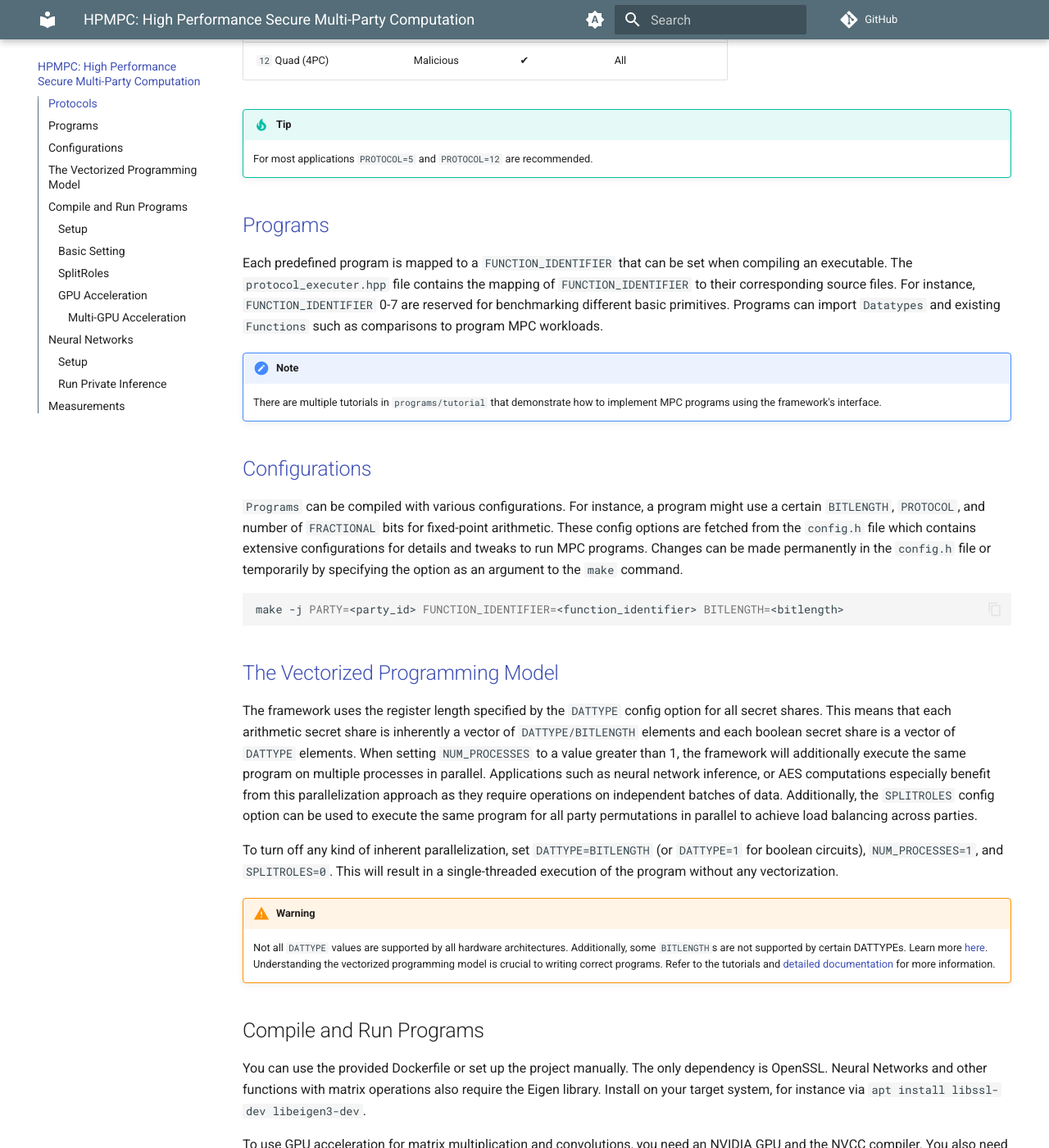
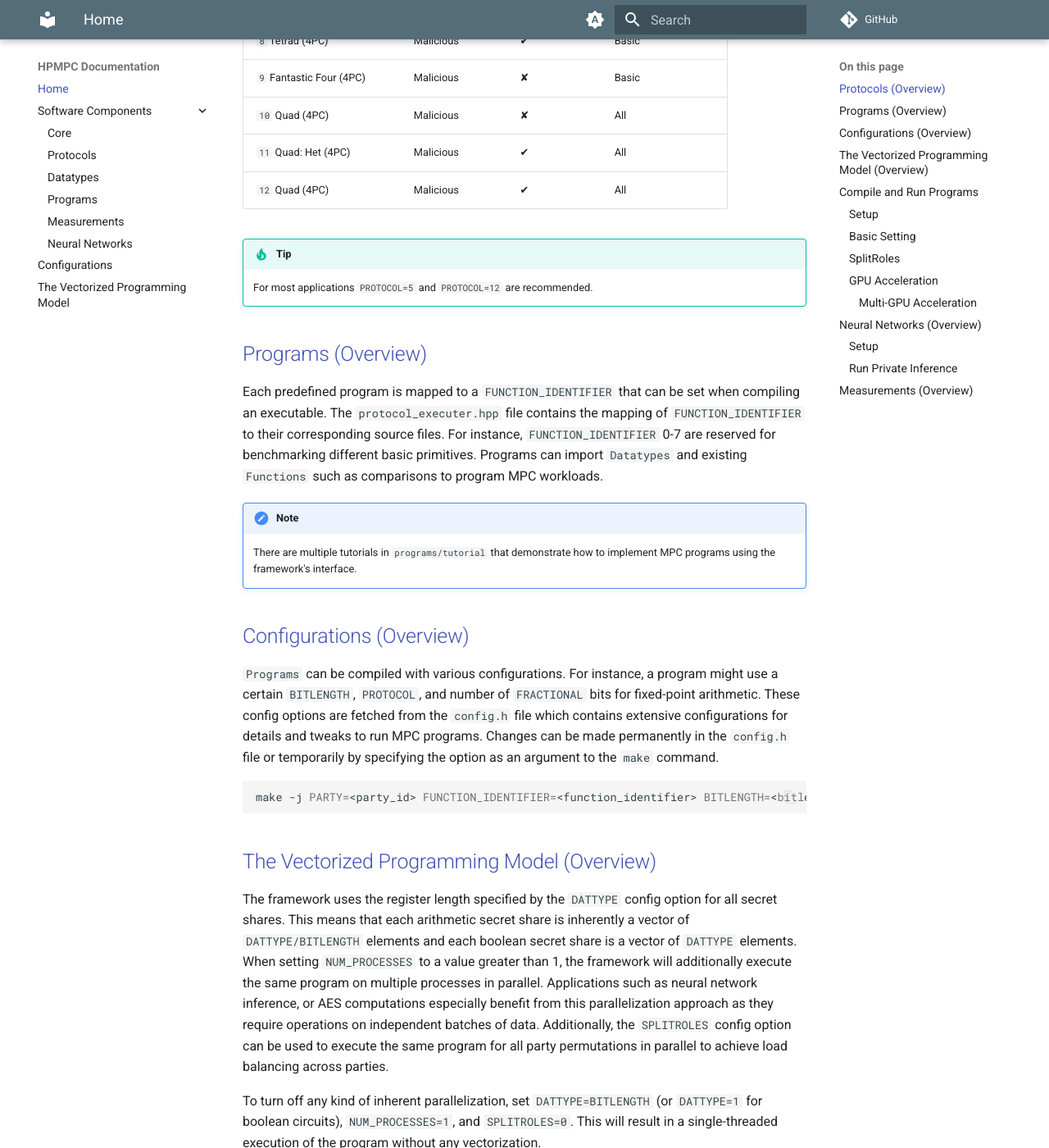
Before and after one commit to chart21/mkdocs-hpmpc, an MkDocs documentation site: the page built from docs/index.md, in a window 1280 px wide and 1400 px high, scrolled down 1807 px. Shown: the whole window at 82% size. Built offline with MkDocs 1.6.1 and Material for MkDocs 9.7.7, drawn with Linux system fonts in a browser that asks for light colours; comment, search, counter and statistics services are not loaded; some of the changed text lies outside the part shown.

````diff
--- a/docs/index.md
+++ b/docs/index.md
@@ -19,7 +19,7 @@ The framework is designed to be modular and extensible, allowing users to implem
     HPMPC also provides an extensive set of configuration options to customize MPC programs, optimize their performances, and support various hardware architectures. For more details, refer to [Configurations](configurations.md).
 
 
-## [Protocols](protocols.md)
+## [Protocols (Overview)](protocols.md)
 
 Out of the box, the framework provides multiple MPC protocols that support different primitives. The basic primitives cover secret sharing revealing, addition, and multiplication, which enables computing functions such as AES that do not require share conversion. Protocols supporting all primitives can also evaluate mixed circuits and fixed-point arithmetic.
 
@@ -46,7 +46,7 @@ Maliciously secure protocols print a terminal message when a hash-based consiste
 !!! Tip
     For most applications `PROTOCOL=5` and `PROTOCOL=12` are recommended.
 
-## [Programs](programs.md)
+## [Programs (Overview)](programs.md)
 
 Each predefined program is mapped to a `FUNCTION_IDENTIFIER` that can be set when compiling an executable.
 The `protocol_executer.hpp` file contains the mapping of `FUNCTION_IDENTIFIER` to their corresponding source files.
@@ -56,7 +56,7 @@ Programs can import `Datatypes` and existing `Functions` such as comparisons to
 !!! Note
     There are multiple tutorials in `programs/tutorial` that demonstrate how to implement MPC programs using the framework's interface.
 
-## [Configurations](configurations.md)
+## [Configurations (Overview)](configurations.md)
 
 `Programs` can be compiled with various configurations. For instance, a program might use a certain `BITLENGTH`, `PROTOCOL`, and number of `FRACTIONAL` bits for fixed-point arithmetic.
 These config options are fetched from the `config.h` file which contains extensive configurations for details and tweaks to run MPC programs.
@@ -65,7 +65,7 @@ Changes can be made permanently in the `config.h` file or temporarily by specify
 make -j PARTY=<party_id> FUNCTION_IDENTIFIER=<function_identifier> BITLENGTH=<bitlength>
 ```
 
-## [The Vectorized Programming Model](parallel-model.md)
+## [The Vectorized Programming Model (Overview)](parallel-model.md)
 
 The framework uses the register length specified by the `DATTYPE` config option for all secret shares.
 This means that each arithmetic secret share is inherently a vector of `DATTYPE/BITLENGTH` elements and each boolean secret share is a vector of `DATTYPE` elements.
@@ -160,7 +160,7 @@ If each node has access to multiple GPUs these can be utilized with the `-g` opt
 scripts/run.sh -p 0 -a <ip_address_p0> -b <ip_address_p1> -c <ip_address_p2> -d <ip_address_p3> -s 1 -g 6
 ```
 
-## [Neural Networks](nn.md)
+## [Neural Networks (Overview)](nn.md)
 
 The `PIGEON` (Private Inference of Neural Networks) submodule is a templated neural network inference engine that can be used to run neural networks using MPC.
 The second submodule, `PyGEON`, enables training and exporting models and datasets in PyTorch and importing them to `PIGEON` for inference.
@@ -221,7 +221,7 @@ scripts/run.sh -p <party_id> -a <ip_address_a> -b <ip_address_b> -c <ip_address_
 
 
 
-## [Measurements](measurements.md)
+## [Measurements (Overview)](measurements.md)
 
 To automate benchmarking of multiple configurations, the framework provides configuration files in `measurements/configs/`. By using the associated `measurements/run_config.py` and `measurements/parse_logs.py` scripts, programs can be compiled and executed with various configurations while results are stored in the `measurements/logs/` directory.
 The following command is an example of running a benchmark and parsing the results.
--- a/mkdocs.yml
+++ b/mkdocs.yml
@@ -1,12 +1,20 @@
 site_name: HPMPC Documentation
 repo_url: https://github.com/chart21/hpmpc
+site_url: https://c.harth-kitzerow.de/mkdocs-hpmpc/
+# site_url: http://127.0.0.1
 theme:
   name: material
   features:
-  - navigation.tabs
-  - navigation.sections
-  - toc.integrate
+  - navigation.instant
+  - navigation.instant.preview
+  # - navigation.tabs
+  # - navigation.tabs.sticky
+  # - navigation.sections
+  - navigation.expand
+  - navigation.path
   - navigation.top
+  # - toc.integrate
+  - toc.follow
   - search.suggest
   - search.highlight
   - content.tabs.link
@@ -41,12 +49,27 @@ plugins:
   - social
   - search
 
+nav:
+  - Home: 'index.md'
+  - 'Software Components':
+    - 'Core': 'core.md'
+    - 'Protocols': 'protocols.md'
+    - 'Datatypes': 'datatypes.md'
+    - 'Programs': 'programs.md'
+    - 'Measurements': 'measurements.md'
+    - "Neural Networks": "nn.md"
+  - "Configurations": "configurations.md"
+  - "The Vectorized Programming Model": "parallel-model.md"
 extra:
   social:
     - icon: fontawesome/brands/github-alt
       link: https://github.com/chart21/hpmpc
 
 markdown_extensions:
+  - toc:
+      permalink: false
+      title: On this page
+
   - pymdownx.highlight:
       anchor_linenums: true
   - pymdownx.inlinehilite
````
Also changed, not shown: docs/parallel-model.md (+8 -2 lines).
